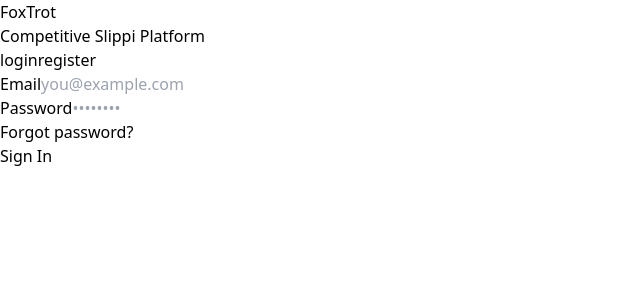
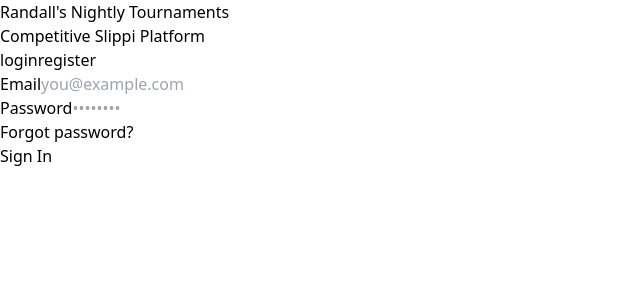
Before and after one commit to Robert-Liam-Walker/online-weekly-tournaments, a React (Vite) app in the folder apps/web/: page /login in a window 1280 px wide. Shown: the top 300 px of the page, without its empty margins (0-640 px from the left). Built offline with nearby package versions, Linux system fonts and the light colour scheme; no server answers; the HTML template or start-up script is replaced by a standard one.

Commit message:
Rebrand web to Randall's Nightly Tournaments + Randall favicon
Title, nav, auth-page headings, device/feed/settings/detail copy;
favicon.png from the Randall cloud art (cloud.png).

```diff
--- a/apps/web/index.html
+++ b/apps/web/index.html
@@ -3,8 +3,8 @@
   <head>
     <meta charset="UTF-8" />
     <meta name="viewport" content="width=device-width, initial-scale=1.0" />
-    <title>FoxTrot — Competitive Slippi Platform</title>
-    <link rel="icon" type="image/svg+xml" href="/favicon.svg" />
+    <title>Randall's Nightly Tournaments</title>
+    <link rel="icon" type="image/png" href="/favicon.png" />
   </head>
   <body>
     <div id="root"></div>
--- a/apps/web/src/App.tsx
+++ b/apps/web/src/App.tsx
@@ -37,7 +37,7 @@ function Nav() {
   return (
     <nav className="bg-gray-900 border-b border-gray-800 px-6 py-3 flex items-center gap-2">
       <FoxIcon size={22} />
-      <span className="text-white font-bold text-lg mr-4 ml-1.5">FoxTrot</span>
+      <span className="text-white font-bold text-lg mr-4 ml-1.5">Randall's Nightly Tournaments</span>
       <NavLink to="/arena" className={linkClass}>Arena</NavLink>
       <NavLink to="/tournaments" className={linkClass}>Tournaments</NavLink>
       <NavLink to="/friends" className={linkClass}>Friends</NavLink>
--- a/apps/web/src/pages/Device.tsx
+++ b/apps/web/src/pages/Device.tsx
@@ -16,7 +16,7 @@ export default function Device() {
     <div className="max-w-md mx-auto p-6">
       <h1 className="text-2xl font-bold text-white mb-2">Link your game</h1>
       <p className="text-gray-400 text-sm mb-6">
-        FoxTrot Dolphin shows a 6-character code when it needs to link. Enter it here to connect
+        The Randall's Nightly Tournaments client shows a 6-character code when it needs to link. Enter it here to connect
         the game to your account.
       </p>
 
--- a/apps/web/src/pages/Feed.tsx
+++ b/apps/web/src/pages/Feed.tsx
@@ -74,7 +74,7 @@ export default function Feed() {
       <div className="flex items-center gap-2 mb-4">
         <span className="text-gray-500 text-lg">#</span>
         <h1 className="text-white font-bold text-xl">main</h1>
-        <span className="text-gray-500 text-sm ml-2">General FoxTrot chat</span>
+        <span className="text-gray-500 text-sm ml-2">General Randall's chat</span>
       </div>
 
       {/* Messages */}
--- a/apps/web/src/pages/ForgotPasswordPage.tsx
+++ b/apps/web/src/pages/ForgotPasswordPage.tsx
@@ -29,7 +29,7 @@ export default function ForgotPasswordPage() {
   return (
     <div className="min-h-screen bg-gray-950 flex items-center justify-center p-4">
       <div className="w-full max-w-md">
-        <h1 className="text-4xl font-bold text-white text-center mb-2">FoxTrot</h1>
+        <h1 className="text-4xl font-bold text-white text-center mb-2">Randall's Nightly Tournaments</h1>
         <p className="text-gray-400 text-center mb-8">Reset your password</p>
 
         <div className="bg-gray-900 rounded-xl p-8">
--- a/apps/web/src/pages/Login.tsx
+++ b/apps/web/src/pages/Login.tsx
@@ -43,7 +43,7 @@ export default function Login() {
   return (
     <div className="min-h-screen bg-gray-950 flex items-center justify-center p-4">
       <div className="w-full max-w-md">
-        <h1 className="text-4xl font-bold text-white text-center mb-2">FoxTrot</h1>
+        <h1 className="text-4xl font-bold text-white text-center mb-2">Randall's Nightly Tournaments</h1>
         <p className="text-gray-400 text-center mb-8">Competitive Slippi Platform</p>
 
         <div className="bg-gray-900 rounded-xl p-8">
--- a/apps/web/src/pages/ResetPasswordPage.tsx
+++ b/apps/web/src/pages/ResetPasswordPage.tsx
@@ -38,7 +38,7 @@ export default function ResetPasswordPage() {
   return (
     <div className="min-h-screen bg-gray-950 flex items-center justify-center p-4">
       <div className="w-full max-w-md">
-        <h1 className="text-4xl font-bold text-white text-center mb-2">FoxTrot</h1>
+        <h1 className="text-4xl font-bold text-white text-center mb-2">Randall's Nightly Tournaments</h1>
         <p className="text-gray-400 text-center mb-8">Choose a new password</p>
 
         <div className="bg-gray-900 rounded-xl p-8">
--- a/apps/web/src/pages/Settings.tsx
+++ b/apps/web/src/pages/Settings.tsx
@@ -95,7 +95,7 @@ export default function Settings() {
         <div className="bg-gray-800 rounded-xl p-6 mb-4">
           <h2 className="text-white font-semibold mb-1">Slippi Replays Folder</h2>
           <p className="text-gray-400 text-sm mb-4">
-            Connect your Slippi replays folder and FoxTrot will automatically detect game results during a series — no uploads needed.
+            Connect your Slippi replays folder and Randall's will automatically detect game results during a series — no uploads needed.
           </p>
           {folderName ? (
             <div className="flex items-center gap-4">
--- a/apps/web/src/pages/TournamentDetail.tsx
+++ b/apps/web/src/pages/TournamentDetail.tsx
@@ -345,7 +345,7 @@ export default function TournamentDetail() {
         <p className="text-gray-400 text-sm mt-1">{formatDate(t.scheduledAt)}</p>
         {t.description && <p className="text-gray-400 text-sm mt-1">{t.description}</p>}
         <p className="text-gray-500 text-xs mt-2">
-          Playable from inside Melee: FoxTrot Dolphin → Online Play → Find Tournament
+          Playable from inside Melee: the Randall's client → Online Play → Find Tournament
         </p>
       </div>
 
```
Also changed, not shown: apps/web/public/favicon.png (added).
